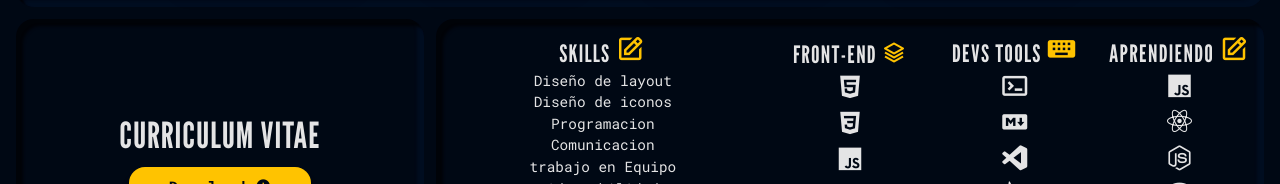
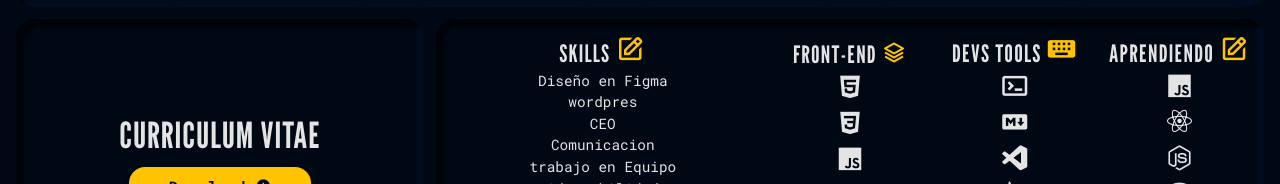
Before and after one commit to johnb03/portafolio-John-Berroa, an Astro site: page / in a window 1280 px wide. Shown: the part 468-652 px from the top of the page. Built offline with nearby package versions, Linux system fonts and the light colour scheme; Astro itself is replaced by a stand-in of ours.

Commit message:
enlace de CV y skills

```diff
--- a/src/pages/index.astro
+++ b/src/pages/index.astro
@@ -144,7 +144,7 @@ box-shadow: inset 7px 7px 3px #000308,
 			uppercase">Curriculum vitae</h2>
 
 			 <Button
-			   href="https://drive.google.com/file/d/1puSOs7uV74F4-eNrij8jYww33z9jY24n/view?usp=sharing" title="Download"
+			   href="https://drive.google.com/file/d/1HyivDd6MjnKvr65YHFLwrMzfdOQtGgnQ/view?usp=sharing" title="Download"
 			   icon="bx bxs-down-arrow-circle" >
 			</Button>
 
@@ -165,10 +165,10 @@ box-shadow: inset 7px 7px 3px #000308,
 					<ul class="flex w-full  items-center text-[.8]
 					 flex-col md:text-[.9rem]
 					   ">
-						<li>Diseño de layout</li>
-						<li>Diseño de iconos</li>
-						<li>Programacion</li>
-						<li>Comunicacion </li>
+						<li>Diseño en Figma</li>
+						<li>wordpres</li>
+						<li>CEO</li>
+						<li>Comunicacion</li>
 						<li>trabajo en Equipo </li>
 						<li>Adaptabilidad</li>
 						<li>Empatia </li>
```
Also changed, not shown: 1 other file.
